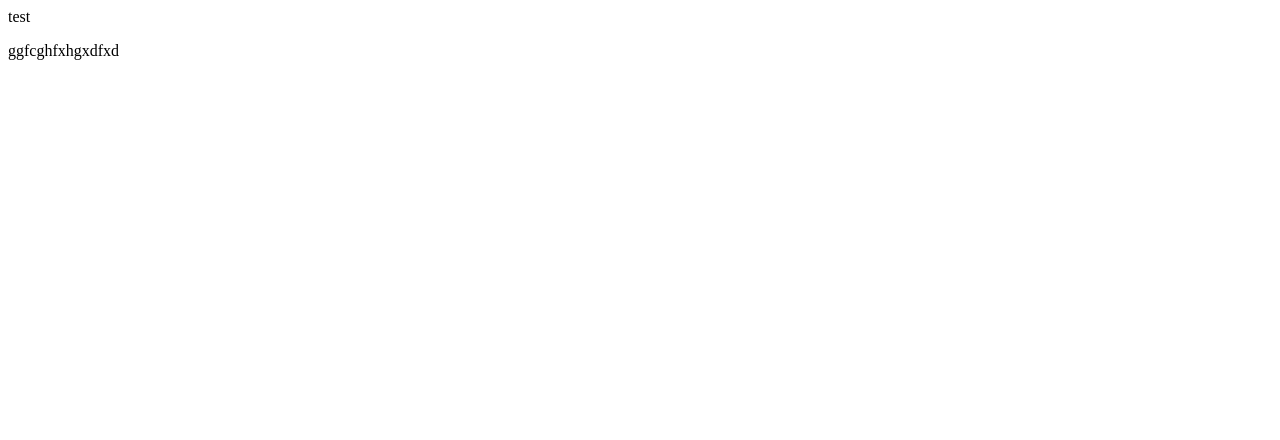
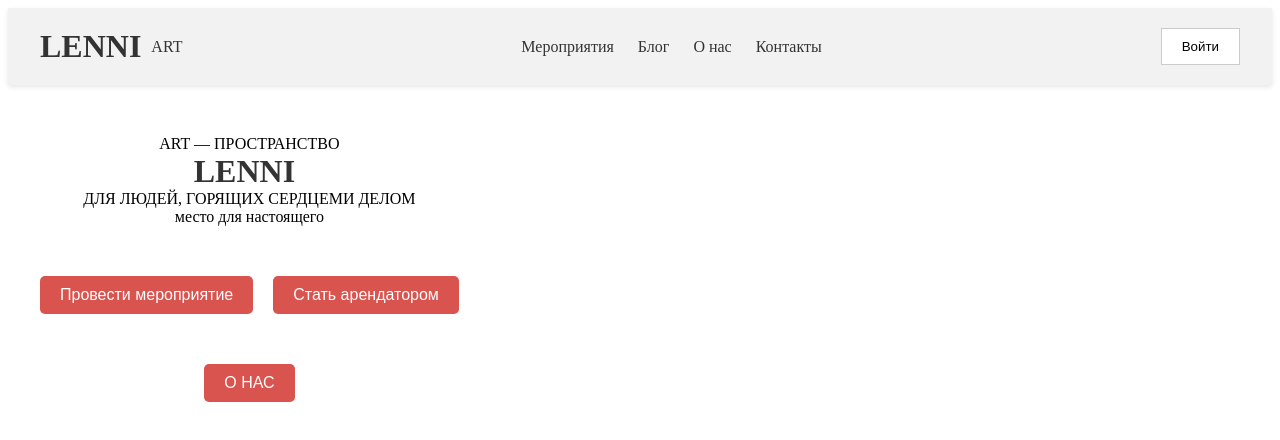
Before and after one commit to elinabukhtoyarova/elinabukhtoyarova.github.io, a plain HTML site: page index.html in a window 1280 px wide. Drawn offline with Linux system fonts and the light colour scheme.

Commit message:
first commit

```diff
--- a/index.html
+++ b/index.html
@@ -1,5 +1,46 @@
 <!DOCTYPE html>
-<html>
-     test
-      </html>
-      <p>ggfcghfxhgxdfxd</p>
+<html lang="ru">
+<head>
+    <meta charset="UTF-8">
+    <title>Page title</title>
+    <link rel="stylesheet" href="styles.css">
+</head>
+<body>
+    <header class="site-header">
+        <div class="container">
+            <div class="header-left">
+                <div class="logo">LENNI</div>
+                <div class="logo-description">ART</div>
+            </div>
+            <nav class="header-nav">
+                <a href="#">Мероприятия</a>
+                <a href="#">Блог</a>
+                <a href="#">О нас</a>
+                <a href="#">Контакты</a>
+            </nav>
+            <div class="header-right">
+                <button class="login-button">Войти</button>
+            </div>
+        </div>
+    </header>
+
+    <main>
+        <div class="container">
+            <div class="main-content">  <!-- Новый контейнер для содержимого -->
+                <div class="description">ART — ПРОСТРАНСТВО</div>
+                <div class="logo">LENNI</div>
+                <div class="tagline">ДЛЯ ЛЮДЕЙ, ГОРЯЩИХ СЕРДЦЕМИ ДЕЛОМ<br>место для настоящего</div>
+
+                <div class="buttons">
+                    <button class="button">Провести мероприятие</button>
+                    <button class="button">Стать арендатором</button>
+                </div>
+
+                <div class="footer">
+                    <button class="button">О НАС</button>
+                </div>
+            </div>
+        </div>
+    </main>
+</body>
+</html>
--- /dev/null
+++ b/styles.css
@@ -0,0 +1,73 @@
+.site-header {
+    background-color: #f2f2f2;
+    padding: 20px 0;
+    box-shadow: 0 2px 5px rgba(0, 0, 0, 0.1);
+}
+
+.container {
+    max-width: 1200px;
+    margin: 0 auto;
+    display: flex;
+    justify-content: space-between;
+    align-items: center;
+}
+
+.header-left {
+    display: flex;
+    justify-content: space-between;
+    align-items: center;
+}
+
+.logo {
+    font-size: 2em;
+    font-weight: bold;
+    color: #333;
+    margin-right: 10px;
+}
+
+.logo-description {
+    font-size: 1em;
+    color: #333;
+}
+
+.header-nav a {
+    margin: 0 10px;
+    text-decoration: none;
+    color: #333;
+}
+
+.header-right {
+}
+
+.login-button {
+    background-color: #fff;
+    border: 1px solid #ccc;
+    padding: 10px 20px;
+    cursor: pointer;
+}
+
+.main-content { /* Стиль для нового контейнера */
+    text-align: center; /* Центрирование текста */
+    margin-top: 50px;
+}
+
+.buttons {
+    margin-top: 50px;
+    display: flex;
+    gap: 20px;
+}
+
+.button {
+    padding: 10px 20px;
+    background-color: #d9534f;
+    color: white;
+    border: none;
+    border-radius: 5px;
+    cursor: pointer;
+    font-size: 1em;
+}
+
+.footer {
+    margin-top: 50px; /* Отступ снизу */
+    text-align: center;
+}
```
